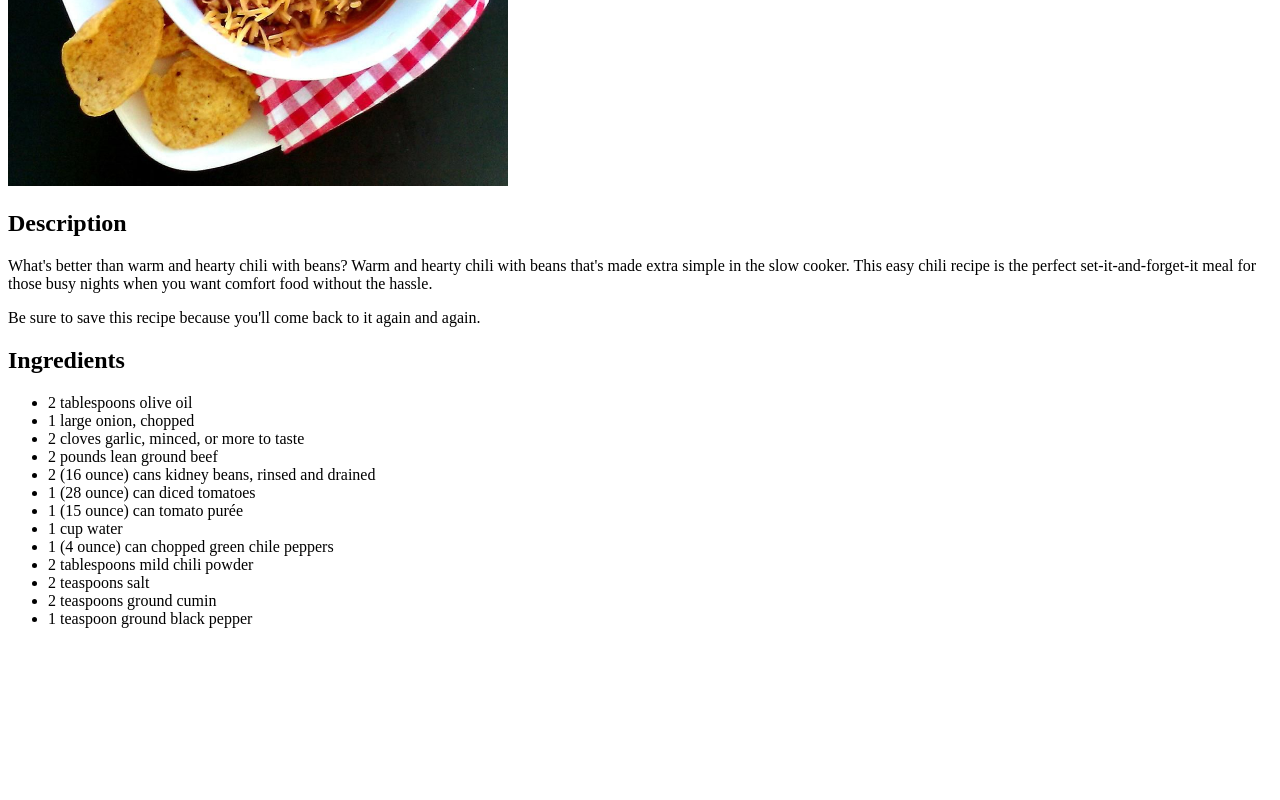
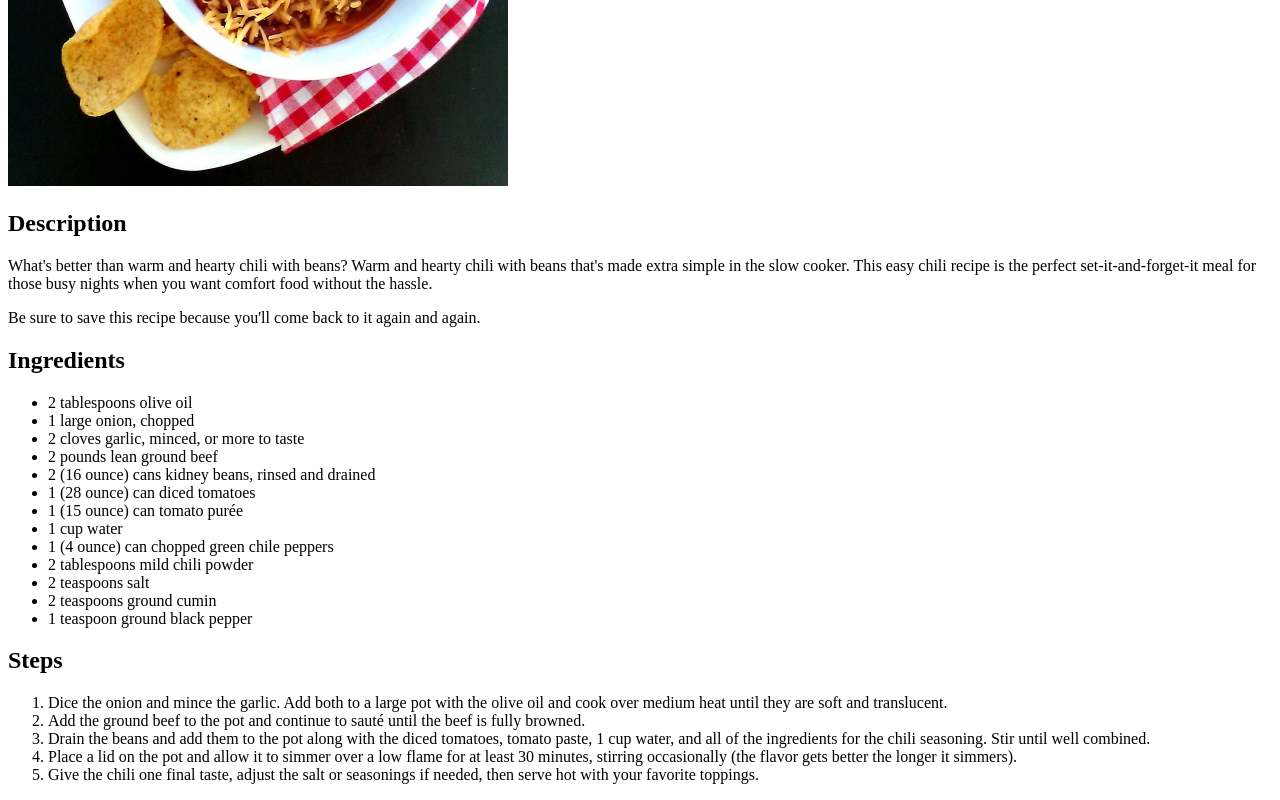
Before and after one commit to karlopintaric/odin-recipes, a plain HTML site: page recipes/chilli.html in a window 1280 px wide. Shown: the part 394-1194 px from the top of the page. Before the commit the page ends 1038 px from the top, so only its background shows below. Drawn offline with Linux system fonts and the light colour scheme.

Commit message:
Add chilli recipe steps

```diff
--- a/recipes/chilli.html
+++ b/recipes/chilli.html
@@ -35,5 +35,14 @@
         <li>2 teaspoons ground cumin</li>
         <li>1 teaspoon ground black pepper</li>
     </ul>
+
+    <h2>Steps</h2>
+    <ol>
+        <li>Dice the onion and mince the garlic. Add both to a large pot with the olive oil and cook over medium heat until they are soft and translucent.</li>
+        <li>Add the ground beef to the pot and continue to sauté until the beef is fully browned.</li>
+        <li>Drain the beans and add them to the pot along with the diced tomatoes, tomato paste, 1 cup water, and all of the ingredients for the chili seasoning. Stir until well combined.</li>
+        <li>Place a lid on the pot and allow it to simmer over a low flame for at least 30 minutes, stirring occasionally (the flavor gets better the longer it simmers).</li>
+        <li>Give the chili one final taste, adjust the salt or seasonings if needed, then serve hot with your favorite toppings.</li>
+    </ol>
 </body>
 </html>
```
